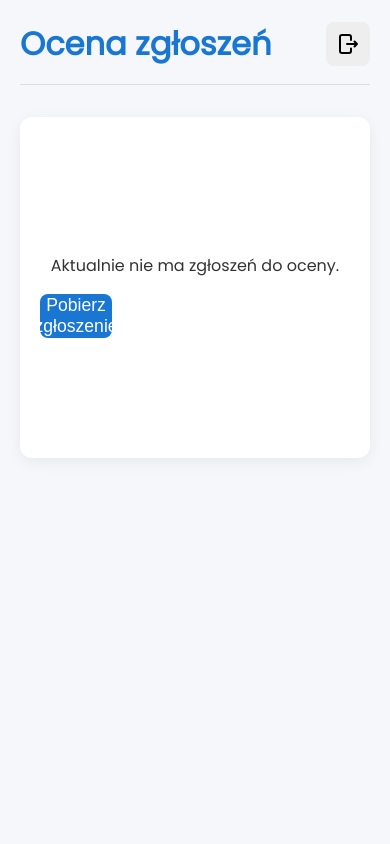
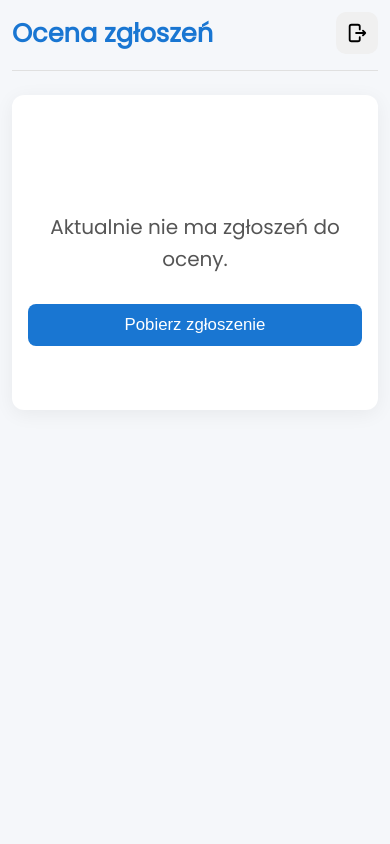
Before and after one commit to 8bocian/vox_legatus, a Python web app: template vox_legatus/app/templates/recrutation.html in a window 390 px wide. Run offline with Jinja, Linux system fonts and the light colour scheme; the template is opened without the code that fills it, so the values that code supplies are empty; some libraries are stand-ins or nearby versions.

Commit message:
recrutation grader

```diff
--- a/vox_legatus/app/static/css/recrutation.css
+++ b/vox_legatus/app/static/css/recrutation.css
@@ -1,148 +1,193 @@
+/* recrutation-grader.css – dopracowana, responsywna wersja */
+
+* {
+  box-sizing: border-box;
+}
+
 body {
   font-family: 'Poppins', sans-serif;
   background: #f5f7fa;
   color: #333;
   margin: 0;
-  padding: 0;
   min-height: 100vh;
+  line-height: 1.6;
 }
 
+/* Główny kontener – centrowany i ograniczony */
 .mainContainer {
-  max-width: 1000px;
+  max-width: 1100px;
   margin: 0 auto;
-  padding: 20px;
+  padding: 16px;
 }
 
+/* Nagłówek */
 .header {
   display: flex;
   justify-content: space-between;
   align-items: center;
-  margin-bottom: 32px;
-  padding-bottom: 16px;
-  border-bottom: 1px solid #ddd;
+  margin-bottom: 2rem;
+  padding-bottom: 1rem;
+  border-bottom: 1px solid #e0e0e0;
 }
 
 .header h1 {
   margin: 0;
+  font-size: clamp(1.6rem, 5vw, 2.2rem);
   color: #1976d2;
-  font-size: 2em;
+  font-weight: 600;
 }
 
 .btn {
-  width: 44px;
-  height: 44px;
+  width: 48px;
+  height: 48px;
   display: flex;
   align-items: center;
   justify-content: center;
-  background: #eee;
-  border-radius: 8px;
+  background: #f0f0f0;
+  border-radius: 10px;
   cursor: pointer;
-  transition: all 0.2s;
+  transition: all 0.2s ease;
+  flex-shrink: 0;
 }
 
 .btn:hover {
-  background: #ddd;
+  background: #e0e0e0;
+  transform: translateY(-1px);
 }
 
 .btn img {
-  width: 24px;
-  height: 24px;
+  width: 26px;
+  height: 26px;
 }
 
-.hidden { display: none !important; }
+/* Ukrywanie elementów */
+.hidden {
+  display: none !important;
+}
 
+/* Karta zgłoszenia */
 .submission {
   background: white;
   border-radius: 12px;
   box-shadow: 0 4px 20px rgba(0,0,0,0.08);
-  padding: 28px;
+  padding: clamp(1.5rem, 4vw, 2.5rem);
+  margin-bottom: 2rem;
 }
 
 #submissionTitle {
-  margin: 0 0 8px;
-  font-size: 1.7em;
+  margin: 0 0 0.5rem;
+  font-size: clamp(1.4rem, 4.5vw, 1.8rem);
 }
 
 .group-label {
   color: #555;
   font-weight: 500;
-  margin-bottom: 24px;
+  margin-bottom: 1.5rem;
+  font-size: 0.95rem;
 }
 
+/* Sekcje treści */
 .section {
-  margin-bottom: 32px;
+  margin-bottom: 2rem;
 }
 
 .section h3 {
   color: #1976d2;
-  margin: 0 0 10px;
+  margin: 0 0 0.75rem;
+  font-size: 1.25rem;
 }
 
-.content-box, .topic {
+.content-box,
+.topic {
   background: #fafafa;
-  padding: 16px 20px;
+  padding: 1.25rem 1.5rem;
   border-radius: 8px;
   border: 1px solid #eee;
   white-space: pre-wrap;
-  line-height: 1.6;
+  word-break: break-word;
+  line-height: 1.65;
+  font-size: 1.02rem;
 }
 
+/* Obszar oceniania */
 .grading-area {
-  margin-top: 40px;
-  padding-top: 24px;
+  margin-top: 2.5rem;
+  padding-top: 1.75rem;
   border-top: 1px solid #eee;
   text-align: center;
 }
 
+.grading-area h3 {
+  margin-bottom: 1.25rem;
+  color: #444;
+  font-size: 1.3rem;
+}
+
 .grade-buttons {
-  display: flex;
-  flex-wrap: wrap;
-  gap: 10px;
-  justify-content: center;
-  margin: 20px 0 32px;
+  display: grid;
+  grid-template-columns: repeat(auto-fit, minmax(54px, 1fr));
+  gap: 12px;
+  max-width: 700px;
+  margin: 1.25rem auto 2rem;
 }
 
 .grade-btn {
-  min-width: 54px;
-  height: 54px;
-  border: 2px solid #ccc;
+  aspect-ratio: 1 / 1;
+  border: 2px solid #d0d0d0;
   border-radius: 10px;
   background: white;
-  font-size: 1.15em;
+  font-size: 1.15rem;
   font-weight: 600;
   cursor: pointer;
-  transition: all 0.18s;
+  transition: all 0.18s ease;
+  color: #333;
 }
 
 .grade-btn:hover {
   border-color: #1976d2;
   background: #e8f4fd;
+  transform: translateY(-2px);
 }
 
 .grade-btn.selected {
   background: #1976d2;
   color: white;
   border-color: #1976d2;
+  box-shadow: 0 4px 14px rgba(25, 118, 210, 0.25);
 }
 
+/* Przyciski akcji */
 .action-buttons {
   display: flex;
+  flex-wrap: wrap;
   gap: 16px;
   justify-content: center;
+  margin-top: 1.5rem;
+}
+
+.btn.primary,
+.btn.secondary {
+  padding: 0.9rem 2.2rem;
+  font-size: 1.05rem;
+  border-radius: 8px;
+  cursor: pointer;
+  transition: all 0.2s ease;
+  min-width: 160px;
 }
 
 .btn.primary {
   background: #1976d2;
   color: white;
   border: none;
-  padding: 12px 36px;
-  font-size: 1.1em;
-  border-radius: 8px;
-  cursor: pointer;
+}
+
+.btn.primary:hover:not(:disabled) {
+  background: #1565c0;
+  transform: translateY(-1px);
 }
 
 .btn.primary:disabled {
-  background: #aaa;
+  background: #a0a0a0;
   cursor: not-allowed;
 }
 
@@ -150,23 +195,101 @@ body {
   background: #f0f0f0;
   color: #444;
   border: 1px solid #ccc;
-  padding: 12px 28px;
-  font-size: 1.1em;
-  border-radius: 8px;
-  cursor: pointer;
 }
 
+.btn.secondary:hover {
+  background: #e0e0e0;
+}
+
+/* Komunikat braku zgłoszeń */
 .empty-message {
   text-align: center;
-  padding: 120px 20px;
+  padding: 6rem 1rem 4rem;
   background: white;
   border-radius: 12px;
-  box-shadow: 0 4px 16px rgba(0,0,0,0.06);
+  box-shadow: 0 4px 20px rgba(0,0,0,0.06);
 }
 
+.empty-message p {
+  font-size: 1.25rem;
+  color: #555;
+  margin-bottom: 1.8rem;
+}
+
+/* Loading */
 .loading {
   text-align: center;
-  font-size: 1.4em;
+  font-size: 1.4rem;
   color: #1976d2;
-  padding: 140px 0;
+  padding: 8rem 1rem;
 }
+
+/* ────────────────────────────────────────
+   RESPONSIVE – media queries
+──────────────────────────────────────── */
+
+@media (max-width: 768px) {
+  .mainContainer {
+    padding: 12px;
+  }
+
+  .header {
+    margin-bottom: 1.5rem;
+  }
+
+  .submission {
+    padding: 1.5rem;
+  }
+
+  .grade-buttons {
+    gap: 10px;
+    grid-template-columns: repeat(auto-fit, minmax(48px, 1fr));
+  }
+
+  .grade-btn {
+    min-width: 48px;
+    height: 48px;
+    font-size: 1.05rem;
+  }
+
+  .action-buttons {
+    flex-direction: column;
+    gap: 12px;
+  }
+
+  .btn.primary,
+  .btn.secondary {
+    width: 100%;
+    padding: 0.95rem;
+  }
+}
+
+@media (max-width: 480px) {
+  .header h1 {
+    font-size: 1.6rem;
+  }
+
+  .btn {
+    width: 42px;
+    height: 42px;
+  }
+
+  .btn img {
+    width: 22px;
+    height: 22px;
+  }
+
+  .section h3 {
+    font-size: 1.15rem;
+  }
+
+  .content-box,
+  .topic {
+    padding: 1rem 1.2rem;
+    font-size: 0.97rem;
+  }
+
+  .grading-area h3 {
+    font-size: 1.2rem;
+  }
+}
```
